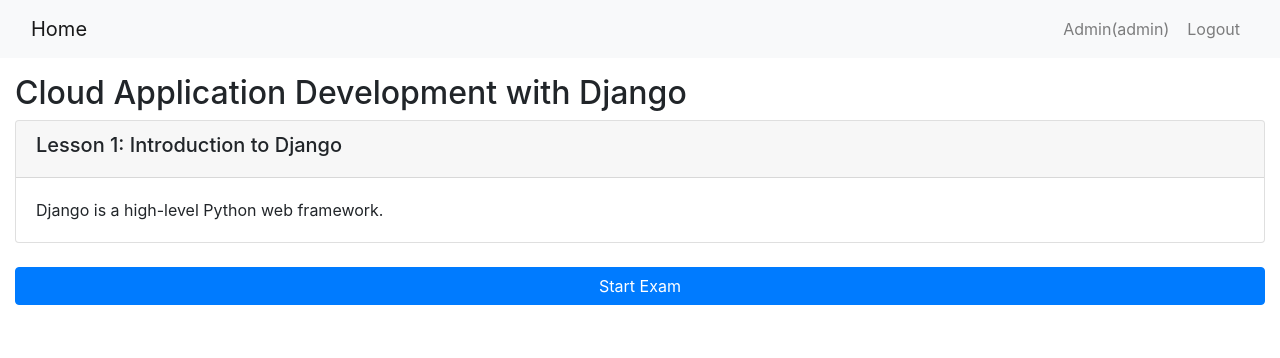
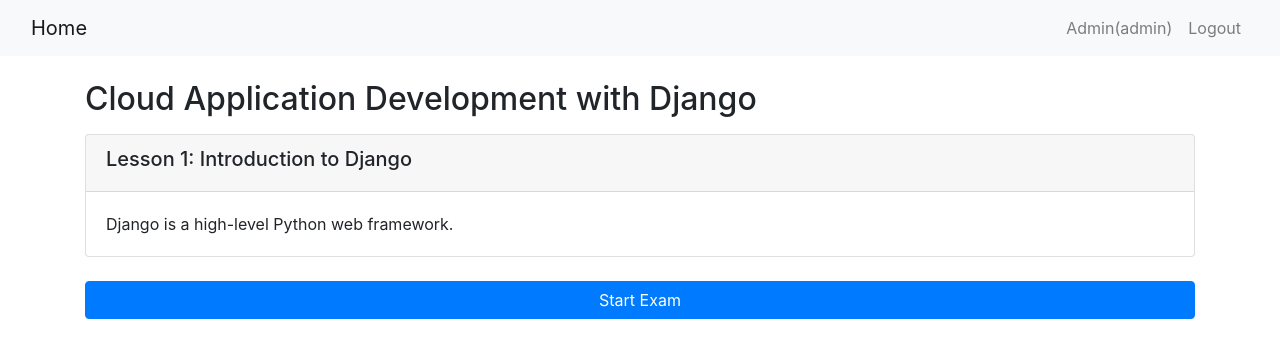
Before and after one commit to khadeharshal/tfjzl-final-cloud-app-with-database, a Django app: page /onlinecourse/1/ in a window 1280 px wide. Shown: the top 358 px of the page. Run offline with Django 3.2, Linux system fonts and the light colour scheme; a user stored in the database is signed in; data comes from the database, SQL or seed files in the repository; both versions use the stored data as it was after the commit; some libraries are stand-ins or nearby versions.

Commit message:
Update Question model fields with lesson, add possible context in views, and refine Bootstrap styling in course details template

```diff
--- a/onlinecourse/models.py
+++ b/onlinecourse/models.py
@@ -96,15 +96,12 @@ class Enrollment(models.Model):
 
 
 class Question(models.Model):
-    course = models.ForeignKey(Course, on_delete=models.CASCADE)
+    lesson = models.ForeignKey(Lesson, on_delete=models.CASCADE, null=True, blank=True)
+    course = models.ForeignKey(Course, on_delete=models.CASCADE, null=True, blank=True)
     question_text = models.CharField(max_length=200)
     grade = models.IntegerField(default=50)
 
     def __str__(self):
-        return self.question_text
-
-    @property
-    def content(self):
         return self.question_text
 
     def is_get_score(self, selected_ids):
@@ -124,10 +121,6 @@ class Choice(models.Model):
     def __str__(self):
         return self.choice_text
 
-    @property
-    def content(self):
-        return self.choice_text
-
 
 class Submission(models.Model):
     enrollment = models.ForeignKey(Enrollment, on_delete=models.CASCADE)
--- a/onlinecourse/templates/onlinecourse/course_detail_bootstrap.html
+++ b/onlinecourse/templates/onlinecourse/course_detail_bootstrap.html
@@ -13,16 +13,14 @@
     <!-- Navigation bar -->
     <nav class="navbar navbar-expand-lg navbar-light bg-light">
         <div class="container-fluid">
-            <div class="navbar-header">
             <a class="navbar-brand" href="{% url 'onlinecourse:index' %}">Home</a>
-            </div>
-            <ul class="nav navbar-nav navbar-right ml-auto">
+            <ul class="navbar-nav ml-auto">
                 {% if user.is_authenticated %}
                 <li class="nav-item">
-                    <a class="nav-link btn btn-link" href="#">{{ user.first_name }}({{ user.username }})</a>
+                    <a class="nav-link" href="#">{{ user.first_name }}({{ user.username }})</a>
                 </li>
                 <li class="nav-item">
-                    <a class="nav-link btn btn-link" href="{% url 'onlinecourse:logout' %}">Logout</a>
+                    <a class="nav-link" href="{% url 'onlinecourse:logout' %}">Logout</a>
                 </li>
                 {% else %}
                 <li class="nav-item">
@@ -30,7 +28,7 @@
                         {% csrf_token %}
                         <div class="input-group">
                             <input type="text" class="form-control" placeholder="Username" name="username">
-                            <input type="password" class="form-control" placeholder="Username" name="psw">
+                            <input type="password" class="form-control" placeholder="Password" name="psw">
                             <button class="btn btn-primary" type="submit">Login</button>
                             <a class="btn btn-link" href="{% url 'onlinecourse:registration' %}">Sign Up</a>
                         </div>
@@ -42,28 +40,40 @@
     </nav>
 
     <!-- Page content -->
-    <div class="container-fluid mt-3">
+    <div class="container mt-4">
+        <div class="row">
+            <div class="col-12">
                 <h2>{{ course.name }}</h2>
-        <div class="card-columns-vertical">
+            </div>
+        </div>
+        <div class="row">
+            <div class="col-12">
                 {% for lesson in course.lesson_set.all %}
-                <div class="card mt-1">
-                    <div class="card-header"><h5>Lesson {{lesson.order|add:1}}: {{lesson.title}}</h5></div>
-                    <div class="card-body">{{lesson.content}}</div>
+                <div class="card mt-2 mb-2">
+                    <div class="card-header">
+                        <h5>Lesson {{lesson.order|add:1}}: {{lesson.title}}</h5>
+                    </div>
+                    <div class="card-body">
+                        <p class="card-text">{{lesson.content}}</p>
+                    </div>
                 </div>
                 {% endfor %}
             </div>
+        </div>
+
         <!-- Task: show questions and choices -->
         {% if user.is_authenticated %}
-        <br>
+        <div class="row mt-3 mb-4">
+            <div class="col-12">
                 <button class="btn btn-primary btn-block" data-toggle="collapse" data-target="#exam">Start Exam</button>
-        <div id="exam" class="collapse">
+                <div id="exam" class="collapse mt-3">
                     <form id="questionform" action="{% url 'onlinecourse:submit' course.id %}" method="POST">
+                        {% csrf_token %}
                         {% for question in course.question_set.all %}
-                <div class="card mt-1">
+                        <div class="card mt-2 mb-2">
                             <div class="card-header">
                                 <h5>{{ question.question_text }}</h5>
                             </div>
-                    {% csrf_token %}
                             <div class="card-body">
                                 <div class="form-group">
                                     {% for choice in question.choice_set.all %}
@@ -78,8 +88,10 @@
                             </div>
                         </div>
                         {% endfor %}
-                <input class="btn btn-success btn-block mt-2" type="submit" value="Submit">
+                        <input class="btn btn-success btn-block mt-3" type="submit" value="Submit">
                     </form>
+                </div>
+            </div>
         </div>
         {% endif %}
     </div>
--- a/onlinecourse/views.py
+++ b/onlinecourse/views.py
@@ -145,6 +145,7 @@ def show_exam_result(request, course_id, submission_id):
 
     context['course'] = course
     context['grade'] = total_score
+    context['possible'] = possible_score
     context['possible_score'] = possible_score
     context['choices'] = choices
     context['selected_ids'] = selected_ids
```
Also changed, not shown: onlinecourse/templates/onlinecourse/course_details_bootstrap.html (+28 -16 lines), db.sqlite3, onlinecourse/migrations/0003_question_lesson_alter_question_course.py (added). Lines whose indentation alone changed are shown as unchanged.
